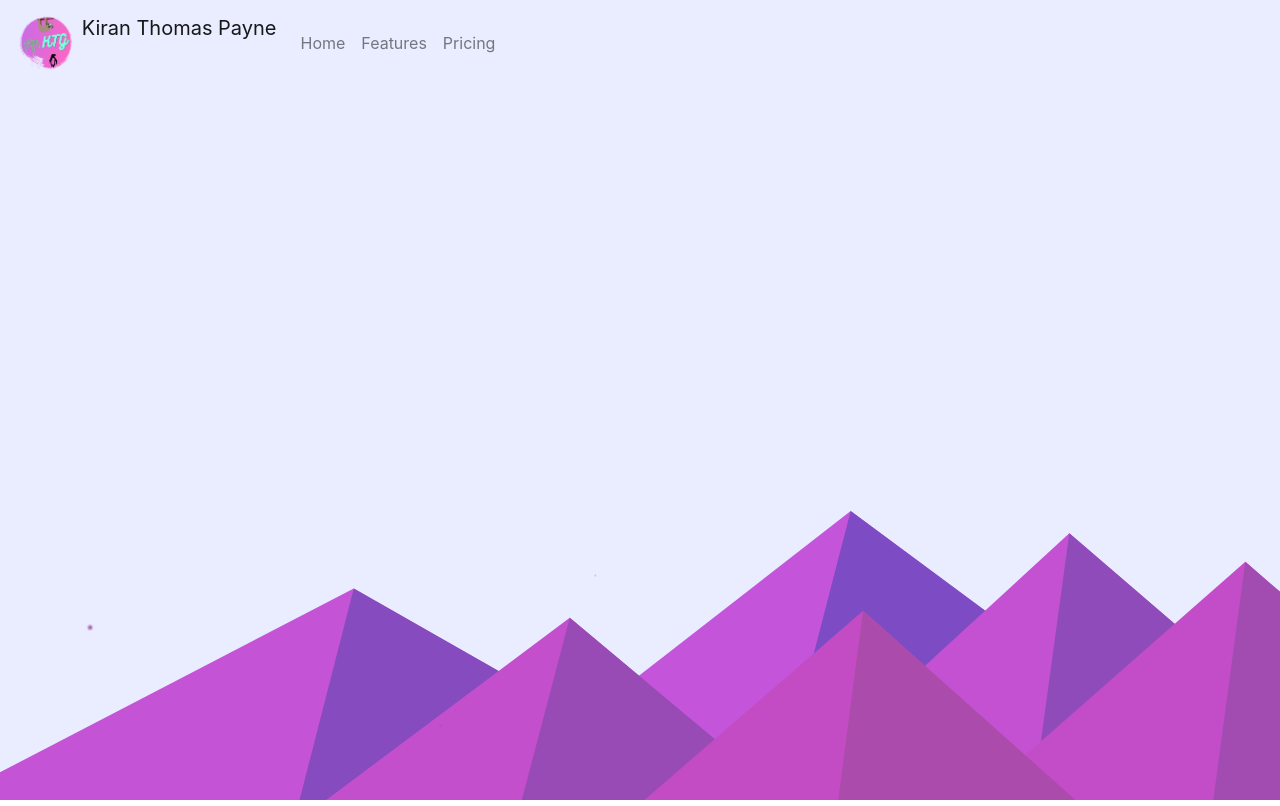
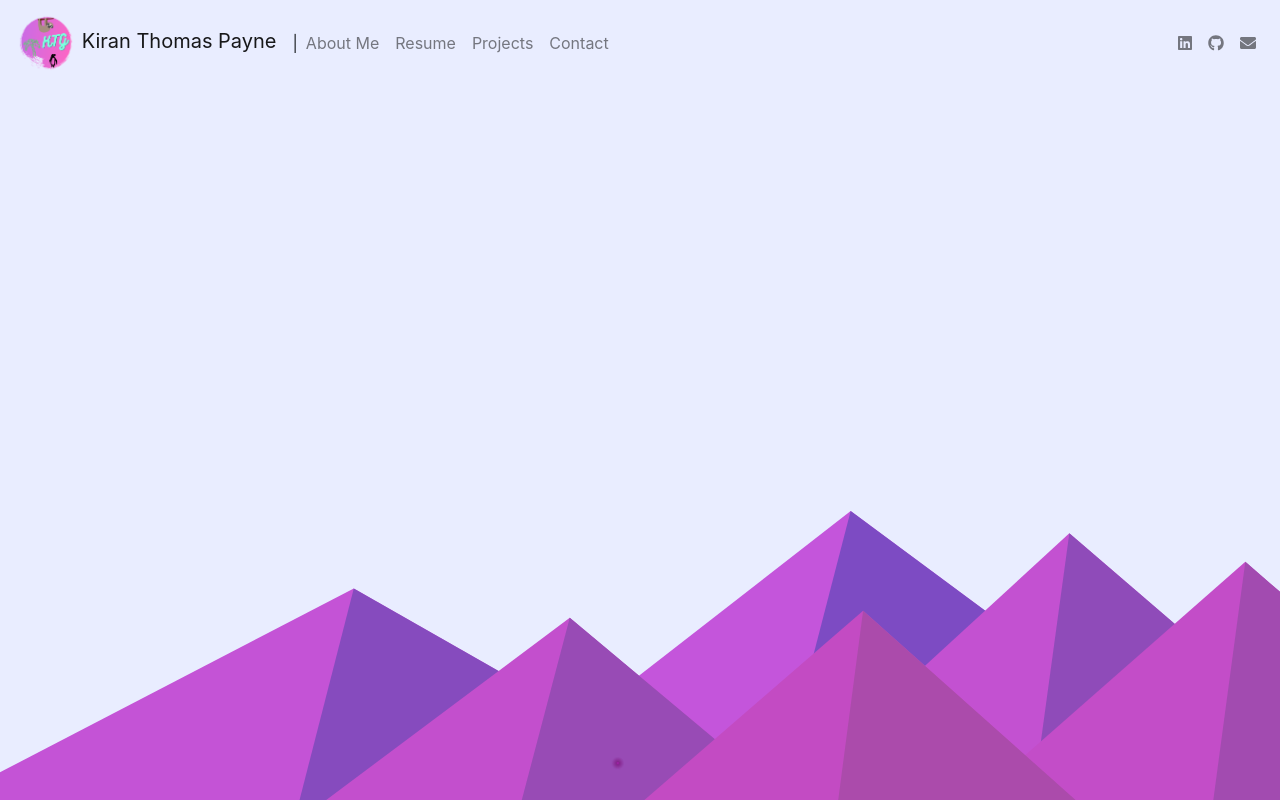
Before and after one commit to ktg441/MyWebsite, a React (Create React App) app: page / in a window 1280 px wide. Built offline with nearby package versions, Linux system fonts and the light colour scheme.

Commit message:
Added navbar links and social media

```diff
--- a/package.json
+++ b/package.json
@@ -4,6 +4,10 @@
   "private": true,
   "homepage": "https://ktg441.github.io/",
   "dependencies": {
+    "@fortawesome/fontawesome-svg-core": "^1.2.30",
+    "@fortawesome/free-brands-svg-icons": "^5.14.0",
+    "@fortawesome/free-solid-svg-icons": "^5.14.0",
+    "@fortawesome/react-fontawesome": "^0.1.11",
     "@testing-library/jest-dom": "^4.2.4",
     "@testing-library/react": "^9.5.0",
     "@testing-library/user-event": "^7.2.1",
--- a/src/components/navbar.jsx
+++ b/src/components/navbar.jsx
@@ -1,8 +1,11 @@
 import React, { Component } from 'react';
 import { Navbar, Nav } from 'react-bootstrap';
 import Container from 'react-bootstrap/Container';
+import { FontAwesomeIcon } from '@fortawesome/react-fontawesome'
+import { faLinkedin, faGithub } from '@fortawesome/free-brands-svg-icons'
 
 import Logo from "../media/Logo.png";
+import { faEnvelope } from '@fortawesome/free-solid-svg-icons';
 
 /*
 Component that contains a navbar for site navigation
@@ -22,15 +25,22 @@ class CustomNavbar extends Component {
     render() {
         return (
             <Container fluid>
-                <Navbar collapseOnSelect fixed="top" bg="#000000" expand="lg">
-                    <Navbar.Brand href="#home">
-                        <img src={Logo} width="60" height="60" alt="" className="d-inline-block align-top" />{' '}
+                <Navbar collapseOnSelect fixed="top">
+                    <Navbar.Brand href="#about-me">
+                        <img src={Logo} width="60" height="60" alt="" className="d-inline-block align-center" />{' '}
                         Kiran Thomas Payne
                     </Navbar.Brand>
+                    {'|'}
+                    <Nav className="mr-auto">
+                        <Nav.Link href="#about-me">About Me</Nav.Link>
+                        <Nav.Link href="#resume">Resume</Nav.Link>
+                        <Nav.Link href="#projects">Projects</Nav.Link>
+                        <Nav.Link href="#contact">Contact</Nav.Link>
+                    </Nav>
                     <Nav>
-                        <Nav.Link href="#home">Home</Nav.Link>
-                        <Nav.Link href="#features">Features</Nav.Link>
-                        <Nav.Link href="#pricing">Pricing</Nav.Link>
+                        <Nav.Link href="https://www.linkedin.com/in/kiran-payne/" target="_blank"><FontAwesomeIcon icon={faLinkedin} /></Nav.Link>
+                        <Nav.Link href="https://github.com/ktg441" target="_blank"><FontAwesomeIcon icon={faGithub} /></Nav.Link>
+                        <Nav.Link href="mailto:kiran.t.payne@gmail.com, payne77@purdue.edu" target="_blank"><FontAwesomeIcon icon={faEnvelope} /></Nav.Link>
                     </Nav>
                 </Navbar>
             </Container>
```
Also changed, not shown: 1 other file (tests, documents, lock files or other folders).
